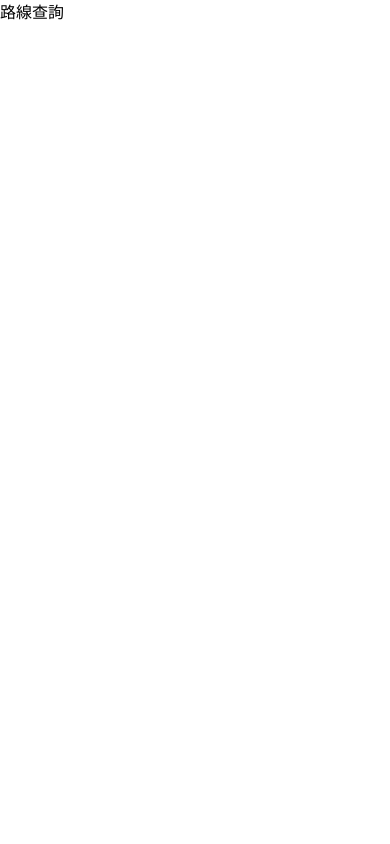
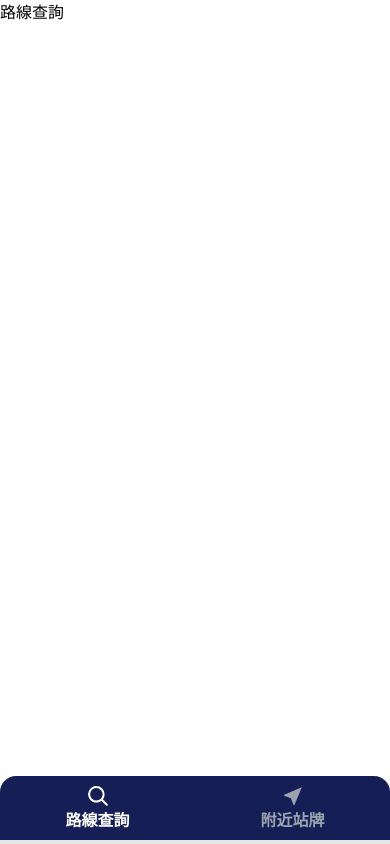
Before and after one commit to f2e-newbee/bus-app, a React (Create React App) app: page /route-query in a window 390 px wide. Built offline with nearby package versions, Linux system fonts and the light colour scheme.

Commit message:
feat: create mobile-bottom-nav

```diff
--- a/src/App.js
+++ b/src/App.js
@@ -3,7 +3,7 @@ import { useSelector } from "react-redux";
 import { selectFetch } from "./store/reducer/fetchReducer";
 import { BrowserRouter, Routes, Route } from "react-router-dom";
 import { NearByStop, RouteQuery, Home } from "./pages";
-import { Loading } from "./components";
+import { Loading, MobileBottomNav } from "./components";
 
 const App = () => {
   const { loading } = useSelector(selectFetch);
@@ -15,6 +15,7 @@ const App = () => {
           <Route path="/near-by-stop" element={<NearByStop />}></Route>
           <Route path="/route-query" element={<RouteQuery />}></Route>
         </Routes>
+        <MobileBottomNav />
       </BrowserRouter>
       {loading && <Loading />}
     </>
--- /dev/null
+++ b/src/components/MobileBottomNav/index.js
@@ -0,0 +1,48 @@
+import React from "react";
+import { NavLink } from "react-router-dom";
+import { Stack } from "@material-ui/core";
+import { ReactComponent as SearchIcon } from "../../assets/icon/SearchIcon.svg";
+import { ReactComponent as ArrowIcon } from "../../assets/icon/ArrowIcon.svg";
+
+export const MobileBottomNav = () => {
+  return (
+    <div
+      className="bg-primary absolute
+    bottom-0 left-0 right-0 block
+    md:hidden rounded-t-2xl shadow-md z-20"
+    >
+      <div className="grid grid-cols-2">
+        <NavLink
+          to="/route-query"
+          className={({ isActive }) =>
+            isActive ? "border-b-4 text-white" : "border-b-4 text-gray-400"
+          }
+        >
+          <Stack
+            alignItems="center"
+            justifyContent="center"
+            className="h-full  py-2"
+          >
+            <SearchIcon className="w-6 h-6" />
+            <span className="font-semibold">路線查詢</span>
+          </Stack>
+        </NavLink>
+        <NavLink
+          to="/near-by-stop"
+          className={({ isActive }) =>
+            isActive ? "border-b-4 text-white" : "border-b-4 text-gray-400"
+          }
+        >
+          <Stack
+            alignItems="center"
+            justifyContent="center"
+            className="h-full py-2"
+          >
+            <ArrowIcon className="w-6 h-6"/>
+            <span className="font-semibold">附近站牌</span>
+          </Stack>
+        </NavLink>
+      </div>
+    </div>
+  );
+};
--- a/src/components/index.js
+++ b/src/components/index.js
@@ -1,2 +1,3 @@
 export * from "./Loading";
 export * from "./CitySelect";
+export * from "./MobileBottomNav";
```
Also changed, not shown: src/assets/icon/ArrowIcon.svg, src/assets/icon/SearchIcon.svg.
